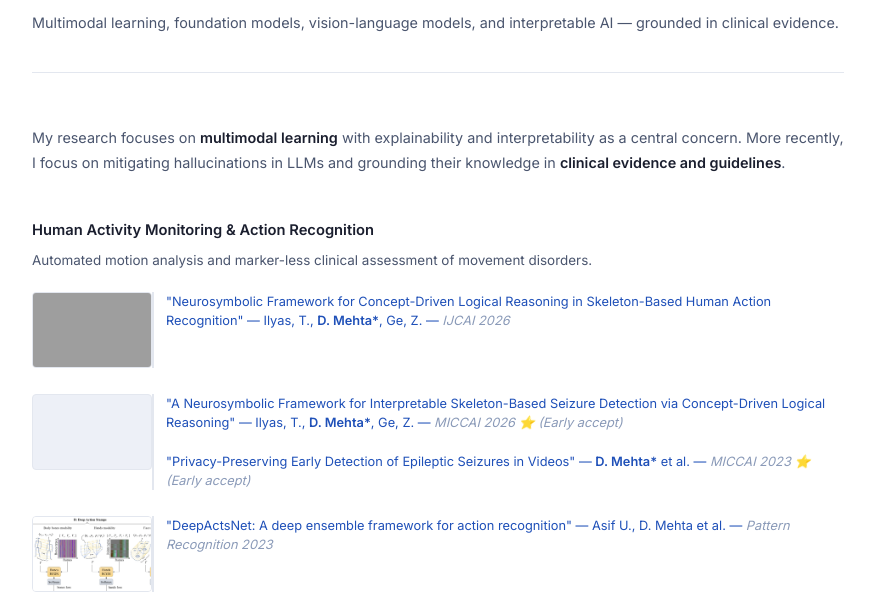
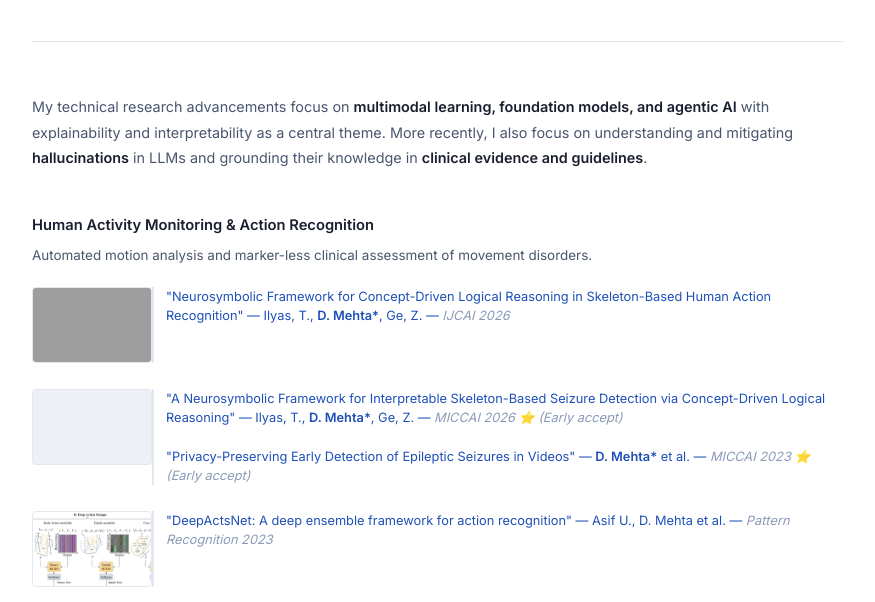
Before and after one commit to deval-mehta/deval-mehta.github.io, a plain HTML site: page research-technical.html in a window 1280 px wide. Shown: the part 187-789 px from the top of the page, without its empty margins (202-1077 px from the left). Drawn offline with Linux system fonts and the light colour scheme; grey boxes are pictures that could not be loaded.

Commit message:
Update research-technical.html

```diff
--- a/research-technical.html
+++ b/research-technical.html
@@ -29,10 +29,9 @@
 <div class="page-hdr">
   <p class="breadcrumb"><a href="research.html">Research</a> &rsaquo; Technical Advancements</p>
   <h1>Technical Advancements</h1>
-  <p>Multimodal learning, foundation models, vision-language models, and interpretable AI &mdash; grounded in clinical evidence.</p>
 </div>
 <section class="sec">
-<p class="theme-intro">My research focuses on <strong>multimodal learning</strong> with explainability and interpretability as a central concern. More recently, I focus on mitigating hallucinations in LLMs and grounding their knowledge in <strong>clinical evidence and guidelines</strong>.</p>
+<p class="theme-intro">My technical research advancements focus on <strong>multimodal learning, foundation models, and agentic AI</strong> with explainability and interpretability as a central theme. More recently, I also focus on understanding and mitigating <strong>hallucinations</strong> in LLMs and grounding their knowledge in <strong>clinical evidence and guidelines</strong>.</p>
 
 <div class="area">
   <div class="area-title">Human Activity Monitoring &amp; Action Recognition</div>
```
